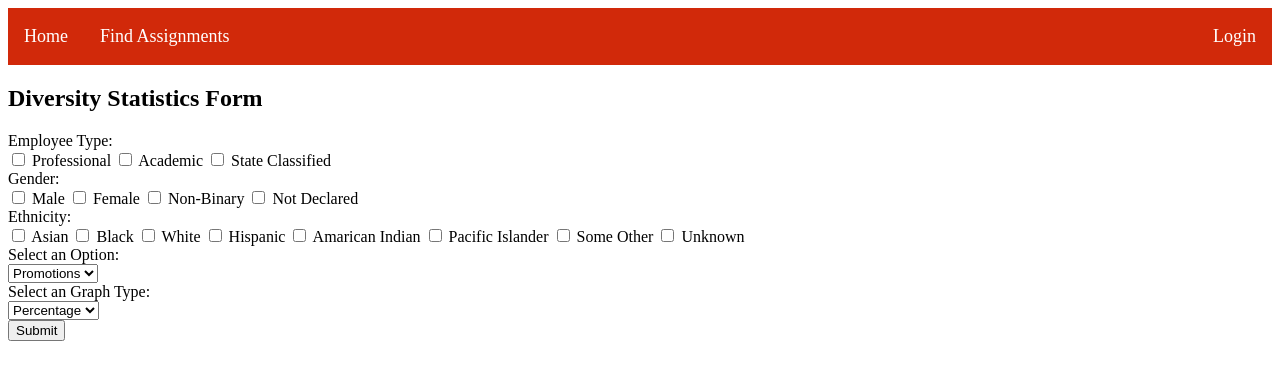
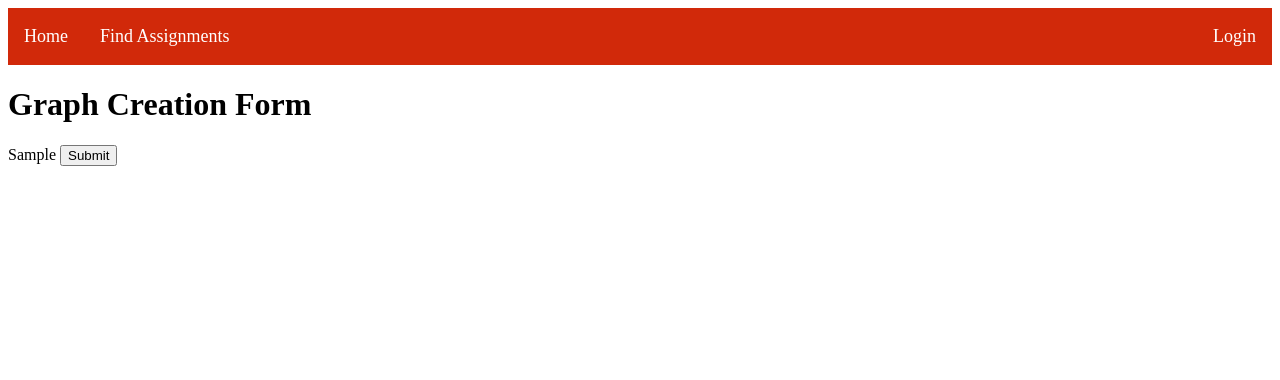
Before and after one commit to PatrickJirele/Human-Analytics-Software-Web-Application, a Flask app: template templates/createGraph.html in a window 1280 px wide. Shown: the top 380 px of the page. Run offline with Flask 3, Linux system fonts and the light colour scheme; the template is opened without the code that fills it: most values are stand-ins (such as "Sample title", 1, 10 or a date in 2020).

Commit message:
current.csv/graph creation form

```diff
--- a/templates/createGraph.html
+++ b/templates/createGraph.html
@@ -1,79 +1,11 @@
 {% extends 'base.html' %}
 {% block content %}
-    <head>
-    </head>
-
-    <form action="/createGraph" method="post">
-    <h2>Diversity Statistics Form</h2>
-
-    <label>Employee Type:</label>
-    <br>
-    <input type="checkbox" id="professional" name="employeeType" value="professional">
-    <label for="professional">Professional</label>
-    <input type="checkbox" id="academic" name="population" value="academic">
-    <label for="academic">Academic</label>
-    <input type="checkbox" id="stateClassified" name="population" value="stateClassified">
-    <label for="stateClassified">State Classified</label>
-
-    <br>
-
-    <label>Gender:</label>
-    <br>
-    <input type="checkbox" id="male" name="gender" value="male">
-    <label for="male">Male</label>
-    <input type="checkbox" id="female" name="gender" value="female">
-    <label for="female">Female</label>
-    <input type="checkbox" id="nonBinary" name="gender" value="nonBinary">
-    <label for="nonBinary">Non-Binary</label>
-    <input type="checkbox" id="notDeclared" name="gender" value="notDeclared">
-    <label for="notDeclared">Not Declared</label>
-
-    <br>
-
-    <label >Ethnicity:</label>
-    <br>
-    <input type="checkbox" id="asian" name="ethnicity" value="asian">
-    <label for="asian">Asian</label>
-    <input type="checkbox" id="black" name="ethnicity" value="black">
-    <label for="black">Black</label>
-    <input type="checkbox" id="white" name="ethnicity" value="white">
-    <label for="white">White</label>
-    <input type="checkbox" id="hispanic" name="ethnicity" value="hispanic">
-    <label for="white">Hispanic</label>
-    <input type="checkbox" id="americanIndian" name="ethnicity" value="americanIndian">
-    <label for="americanIndian">Amarican Indian</label>
-    <input type="checkbox" id="pacificIslander" name="ethnicity" value="pacificIslander]">
-    <label for="pacificIslander">Pacific Islander</label>
-    <input type="checkbox" id="someOther" name="ethnicity" value="someOther">
-    <label for="someOther">Some Other</label>
-    <input type="checkbox" id="unknown" name="ethnicity" value="unknown">
-    <label for="unknown">Unknown</label>
-
-
-    <br>
-
-
-    <label>Select an Option:</label>
-    <br>
-    <select id="selectDiversity" name="selectedOption">
-        <option value="promotions">Promotions</option>
-        <option value="hires">Hires</option>
-        <option value="fires">Fires</option>
-    </select>
-
-    <br>
-
-    <label>Select an Graph Type:</label>
-    <br>
-    <select id="selectGraphType" name="selectedOption">
-        <option value="percentage">Percentage</option>
-        <option value="pieChart">Pie Chart</option>
-        <option value="barGraph">Bar Graph</option>
-    </select>
-
-    <br>
-
-    <input type="submit" value="Submit">
-</form>
+    <body>
+        <h1>Graph Creation Form</h1>
+        <form action="/createGraph" method="post">
+            {{ checkboxes_html | safe }}
+            <input type="submit" value="Submit">
+        </form>
+    </body>
 
 {% endblock %}
--- a/templates/uploadDataset.html
+++ b/templates/uploadDataset.html
@@ -1,6 +1,7 @@
 <!DOCTYPE html>
 <html lang="en">
-
+{% extends "base.html" %}
+{% block content %}
 <head>
     <title>Upload/View Excel</title>
 </head>
@@ -13,5 +14,5 @@
         <input type="submit" value="Upload">
     </form>
 </body>
-
+{% endblock %}
 </html>
--- a/test.py
+++ b/test.py
@@ -8,6 +8,8 @@ import pandas as pd
 from datetime import datetime, date
 from dateutil import relativedelta
 import shutil
+import csv
+
 
 app = Flask(__name__, static_url_path='/static')
 app.config['SQLALCHEMY_DATABASE_URI'] = 'sqlite:///usersDB.db'
@@ -118,6 +120,7 @@ def formatDataPerColumn(df, columnName, values):
 
 
 
+
 class User(UserMixin, db.Model):
     id = db.Column(db.Integer, primary_key=True)
     email = db.Column(db.String(50), nullable=False)
@@ -216,6 +219,8 @@ def uploadDataset():
 
         #save the csv file to datasets directory
         shutil.copy2(newFileName, destination)
+        #make a current copy to use as the current dataset
+        shutil.copy2(destinationPath, os.path.join(destination, 'current.csv'))
 
         #Remove files from main directory
         os.remove(newFileName)
@@ -227,7 +232,27 @@ def uploadDataset():
 @login_required
 @app.route('/createGraph', methods = ['GET', 'POST'])
 def createGraph():
-    return render_template('createGraph.html')
+    # Read 'current.csv' file
+    df = pd.read_csv('./static/datasets/current.csv')
+    headers = df.columns.tolist()
+
+    checkboxes_html = ''
+    for header in headers:
+        if header == 'Years At Western':
+            continue
+        checkboxes_html += f'<h3>{header}</h3>'
+        options = df[header].unique()
+        for option in options:
+            checkboxes_html += f'<input type="checkbox" id="{header}_{option}" name="{header}_{option}">'
+            checkboxes_html += f'<label for="{header}_{option}">{option}</label><br>'
+
+    """
+    Goes through each header of the current.csv file
+    it the selects unique variables for each header(except 'Years At Western')
+    for each option a checkbox is created, from this we can select criteria for graph creation
+    """
+
+    return render_template('createGraph.html', checkboxes_html=checkboxes_html)
 
 if __name__ == "__main__":
     app.run(debug=True)
```
Also changed, not shown: 1 other file.
